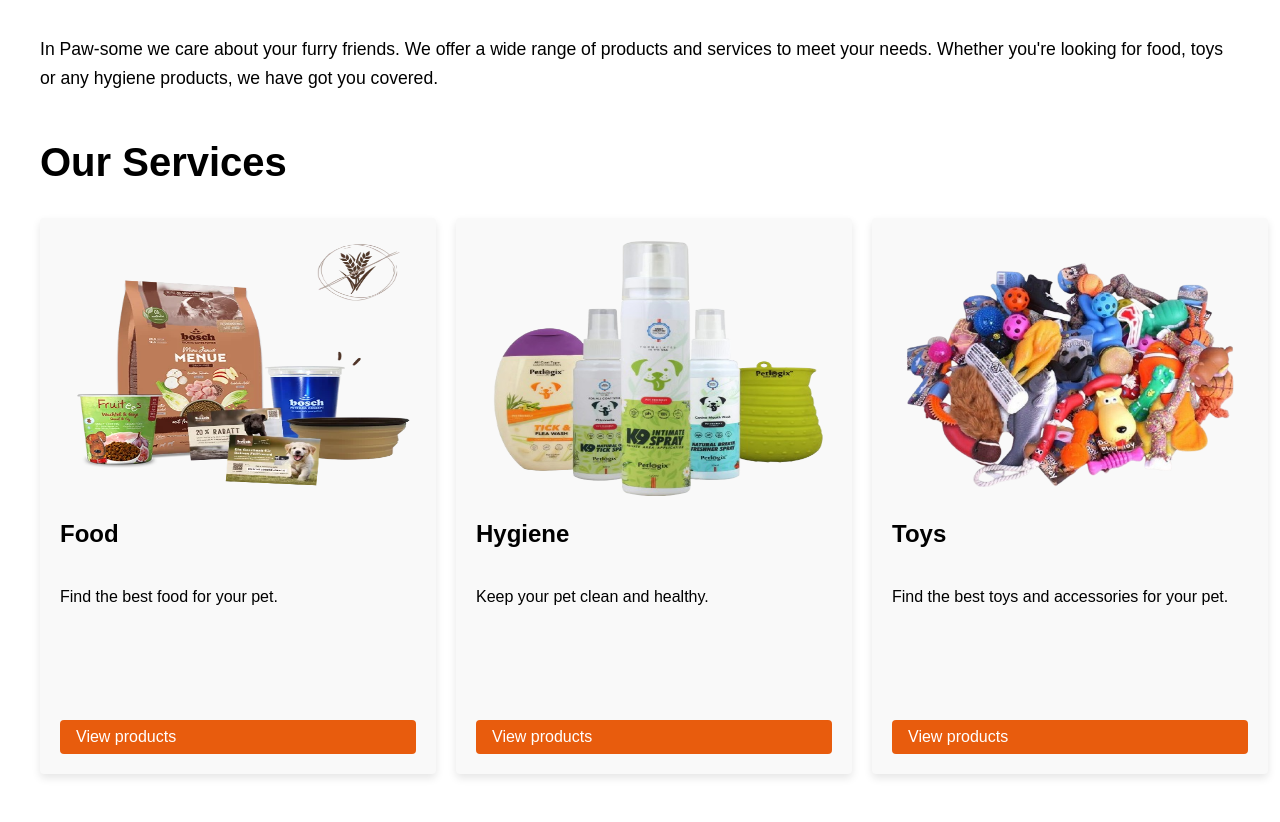
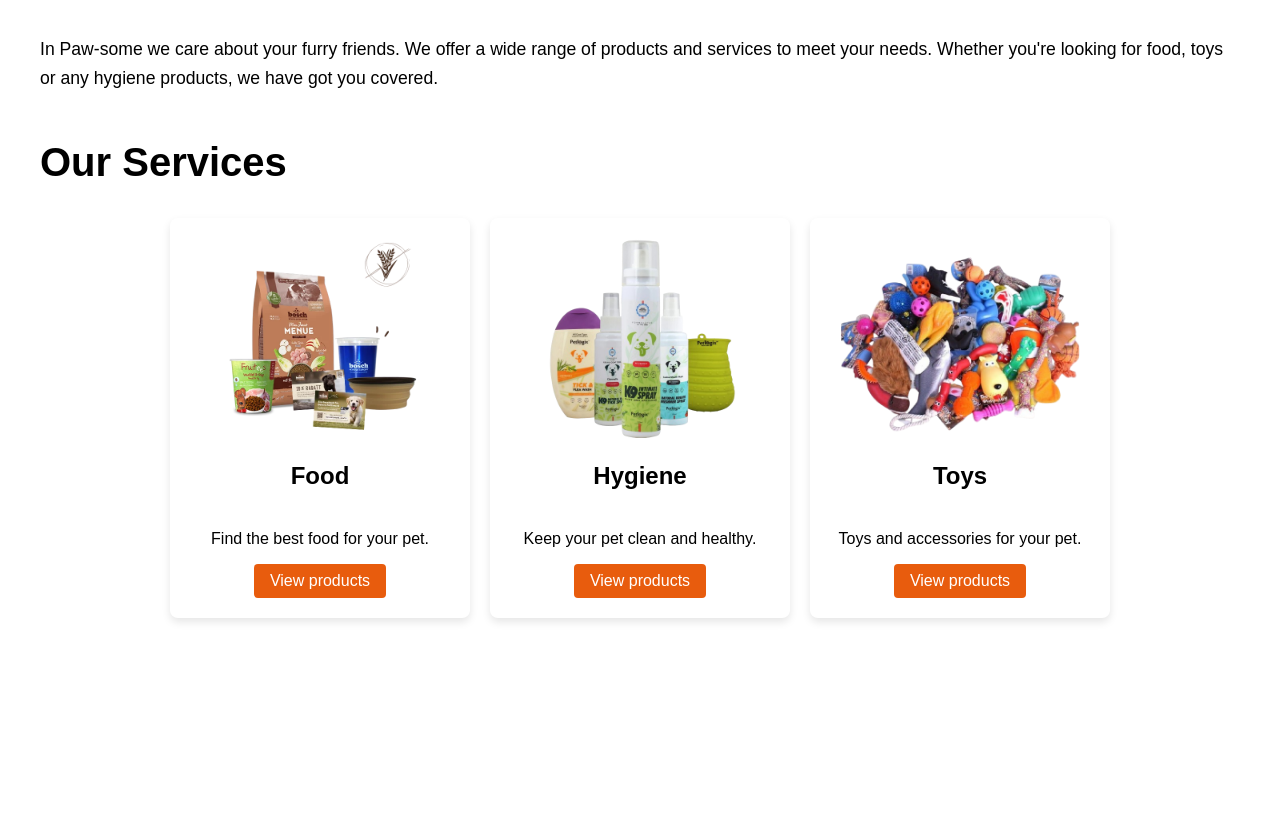
Before and after one commit to danfupo03/PAW-SOME, a PHP site: page /views/index.html in a window 1280 px wide. Shown: the part 658-1480 px from the top of the page. After the commit the page ends 1280 px from the top, so only its background shows below. Run offline with PHP 8.4, Linux system fonts and the light colour scheme; some libraries are stand-ins or nearby versions.

Commit message:
feat(cards): create card styles

```diff
--- a/assets/css/styles.css
+++ b/assets/css/styles.css
@@ -220,32 +220,28 @@ a {
   font-size: 1.1rem;
 }
 
-/* Products */
-.products {
-  display: grid;
-  grid-template-columns: 33% 33% 33%;
+/* Cards */
+.cards-container {
+  display: flex;
   gap: 20px;
+  justify-content: center;
 }
 
 .card {
-  background-color: #f9f9f9;
-  padding: 20px;
-  border-radius: 4px;
+  width: 300px;
+  border-radius: 8px;
   box-shadow: 0 4px 8px rgba(0, 0, 0, 0.1);
+  height: 100%;
 }
 
 .card-content {
   display: flex;
   flex-direction: column;
-  justify-content: space-between;
-  height: 100%;
+  align-items: center;
+  padding: 20px;
 }
 
 .card-content img {
   max-width: 100%;
-  height: 50%;
+  height: 200px
 }
-
-.card a.button {
-  margin-top: auto;
-}
--- a/views/index.html
+++ b/views/index.html
@@ -76,7 +76,7 @@
     <section>
       <div class="container mb-5">
         <h2 class="title is-2">Our Services</h2>
-        <div class="products">
+        <div class="cards-container">
           <div class="card">
             <div class="card-content">
               <img src="/assets/images/dogFood.png" alt="Dog Food" />
@@ -101,7 +101,7 @@
             <div class="card-content">
               <img src="/assets/images/dogToys.png" alt="Dog" />
               <h3 class="title is-4">Toys</h3>
-              <p>Find the best toys and accessories for your pet.</p>
+              <p>Toys and accessories for your pet.</p>
               <a class="button is-primary" href="toysList.html"
                 >View products</a
               >
```
